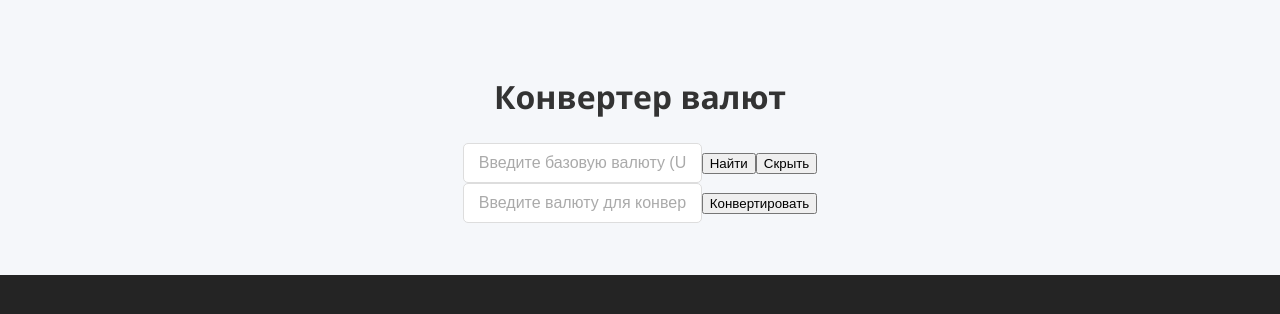
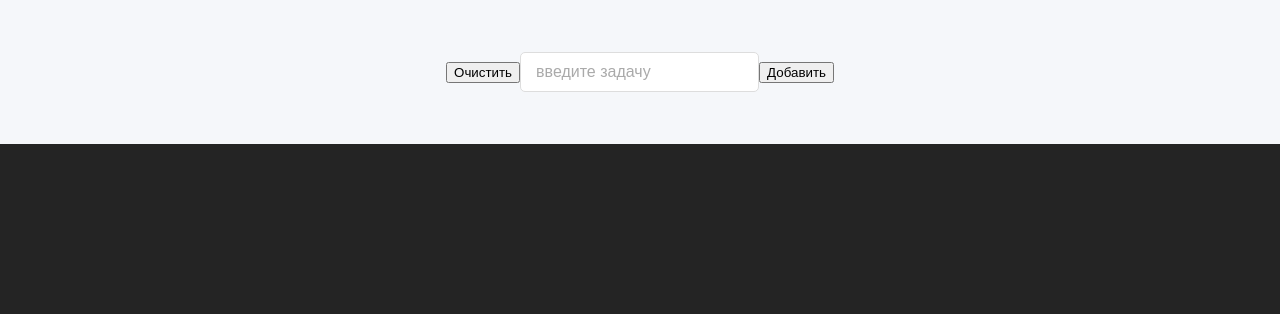
Before and after one commit to hassie54men/react-typescript, a React (Vite) app: page / in a window 1280 px wide. Shown: the top 314 px of the page. Built offline with nearby package versions, Linux system fonts and the light colour scheme.

Commit message:
сделал что то наподобии туду, конвертер валют закоментировал на время

```diff
--- a/src/App.tsx
+++ b/src/App.tsx
@@ -1,91 +1,11 @@
-import { useState } from 'react'
 import './App.css'
-import Button from "./components/Button.tsx";
+import ToDo from "./components/ToDo/ToDo.tsx";
 
 export default function App() {
-  const apiConfig = {
-    key: 'fca_live_fCuXdLSDeCeIwwJU0sLqTCutBkrRv0Mp2fGWJH9J',
-    url: 'https://api.freecurrencyapi.com/v1/',
-  };
-
-  const [valueBase, setValueBase] = useState('')
-  const [valueRub, setValueRub] = useState('')
-  const [valute, setValute] = useState<Record<string, number> | null>(null);
-  const [rub, setRub] = useState<number | null>(null);
-  const [show, setShow] = useState(false)
-
- function changeValueBase(event: React.ChangeEvent<HTMLInputElement>) {
-   setValueBase(event.target.value.toUpperCase())
-  }
-  function changeValueRub(event: React.ChangeEvent<HTMLInputElement>) {
-    setValueRub(event.target.value.toUpperCase())
-  }
-
-  async function apiValute(){
-    const response = await fetch(`${apiConfig.url}latest?apikey=${apiConfig.key}&base_currency=${valueBase}`)
-    const data = await response.json()
-    console.log(data.data)
-    setValute(data.data)
-  }
-  async function apiValuteRub(){
-    const response = await fetch(`${apiConfig.url}latest?apikey=${apiConfig.key}&base_currency=${valueRub}&currencies=RUB`)
-    const data = await response.json()
-    console.log(data.data.RUB)
-    setRub(data.data.RUB)
-    setShow(true)
-    if (valueRub === '') {
-      setShow(false)
-    }
-  }
-
   return (
-     <div className="app-container">
-       <h1 className="app-title">Конвертер валют</h1>
-
-       <div className="currency-block">
-         <label>
-           <input
-              type="text"
-              placeholder="Введите базовую валюту (USD, EUR...)"
-              value={valueBase}
-              onChange={changeValueBase}
-              maxLength={3}
-           />
-           <Button onClick={apiValute}>Найти</Button>
-           <Button onClick={() => setValute(null)} className="secondary">Скрыть</Button>
-         </label>
-
-         {valute && (
-            <ul>
-              {Object.entries(valute).map(([currency, rate]) => (
-                 <li key={currency} className={currency === 'RUB' ? 'highlight' : ''}>
-                   {currency}: {rate.toFixed(4)}
-                 </li>
-              ))}
-            </ul>
-         )}
-       </div>
-
-       <div className="currency-block">
-         <label>
-           <input
-              type="text"
-              placeholder="Введите валюту для конвертации в RUB"
-              value={valueRub}
-              onChange={changeValueRub}
-              maxLength={3}
-           />
-           <Button onClick={apiValuteRub}>Конвертировать</Button>
-         </label>
-
-         {show && rub !== null && (
-            <ul>
-              <li className="highlight">
-                {rub.toFixed(4)} RUB
-              </li>
-            </ul>
-         )}
-       </div>
-     </div>
+     <>
+     {/*<Component/>*/}
+       <ToDo/>
+     </>
   )
 }
--- a/src/components/Button.tsx
+++ b/src/components/Button.tsx
@@ -7,23 +7,23 @@
 //   )
 // }
 import type { ReactNode, MouseEvent } from 'react';
+import * as React from "react";
 
 interface ButtonProps {
   children: ReactNode;
   onClick?: (event: MouseEvent<HTMLButtonElement>) => void;
   disabled?: boolean;
+  onKeyDown?: (event: React.KeyboardEvent<HTMLButtonElement>) => void;
 }
 
 export default function Button(
    {
      children,
-     onClick,
-     disabled = false
+      ...props
 }: ButtonProps) {
   return (
      <button
-        onClick={onClick}
-        disabled={disabled}
+        {...props}
      >
        {children}
      </button>
```
